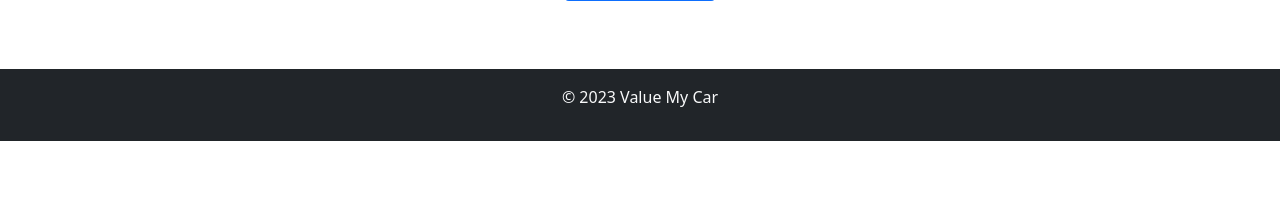
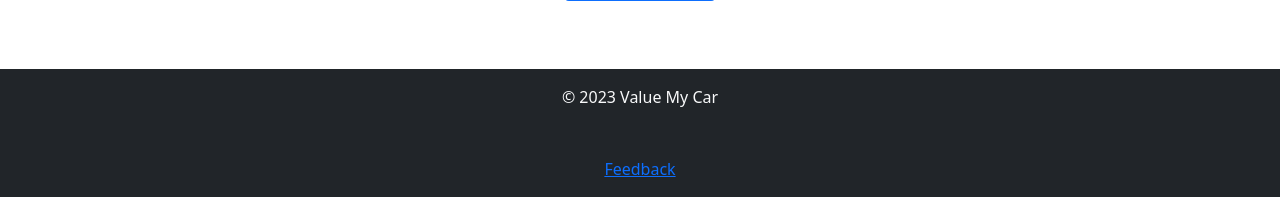
Before and after one commit to Rahul-Sahani04/Value-my-car-using-rfr, a Flask app: page /feedback in a window 1280 px wide. Shown: the part 722-919 px from the top of the page. Before the commit the page ends 863 px from the top, so only its background shows below. Run offline with Flask 3, Linux system fonts and the light colour scheme; some libraries are stand-ins or nearby versions.

Commit message:
feedbackform2

```diff
--- a/templates/about.html
+++ b/templates/about.html
@@ -117,6 +117,9 @@
           <div class="col-12 text-center bg-dark text-light py-3">
             <p>&copy; 2023 Value My Car</p>
           </div>
+          <div class="col-12 text-center bg-dark text-light py-3">
+              <a href="{{ url_for('feedback') }}" >Feedback</a>
+          </div>
         </div>
     </div>
 
--- a/templates/all_algos_used.html
+++ b/templates/all_algos_used.html
@@ -118,6 +118,9 @@
               <div class="col-12 text-center bg-dark text-light py-3">
                 <p>&copy; 2023 Value My Car</p>
               </div>
+              <div class="col-12 text-center bg-dark text-light py-3">
+                  <a href="{{ url_for('feedback') }}" >Feedback</a>
+              </div>
             </div>
         </div>
 
--- a/templates/feedback.html
+++ b/templates/feedback.html
@@ -117,10 +117,13 @@
 
 
 
-    <div class="container-fluid footer">
+      <div class="container-fluid footer">
         <div class="row mt-5">
           <div class="col-12 text-center bg-dark text-light py-3">
             <p>&copy; 2023 Value My Car</p>
+          </div>
+          <div class="col-12 text-center bg-dark text-light py-3">
+              <a href="{{ url_for('feedback') }}" >Feedback</a>
           </div>
         </div>
     </div>
--- a/templates/tables.html
+++ b/templates/tables.html
@@ -131,6 +131,9 @@
           <div class="col-12 text-center bg-dark text-light py-3">
             <p>&copy; 2023 Value My Car</p>
           </div>
+          <div class="col-12 text-center bg-dark text-light py-3">
+              <a href="{{ url_for('feedback') }}" >Feedback</a>
+          </div>
         </div>
     </div>
 
--- a/templates/whatandwhy.html
+++ b/templates/whatandwhy.html
@@ -77,6 +77,9 @@
           <div class="col-12 text-center bg-dark text-light py-3">
             <p>&copy; 2023 Value My Car</p>
           </div>
+          <div class="col-12 text-center bg-dark text-light py-3">
+              <a href="{{ url_for('feedback') }}" >Feedback</a>
+          </div>
         </div>
     </div>
 
```
Also changed, not shown: templates/stats.html (+8 -5 lines). Lines whose indentation alone changed are shown as unchanged.
